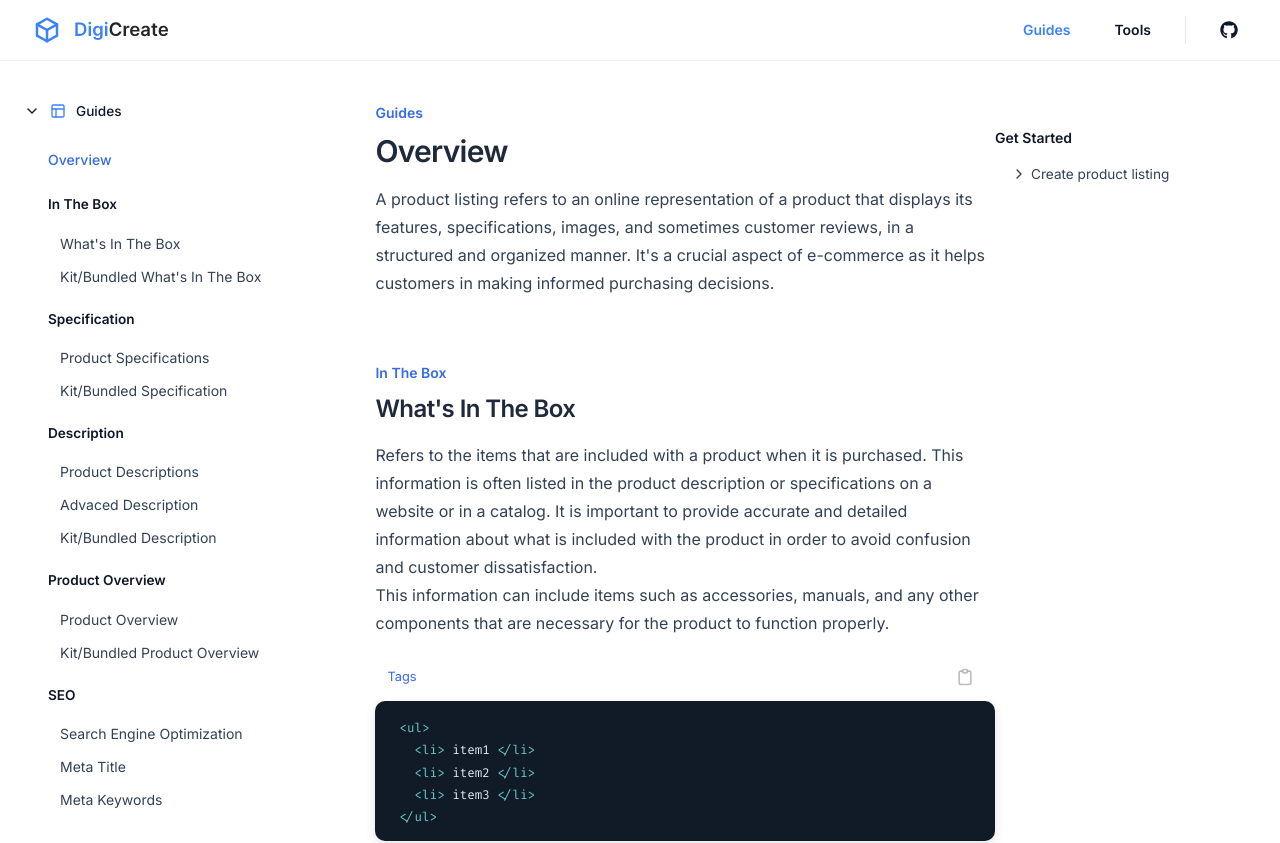
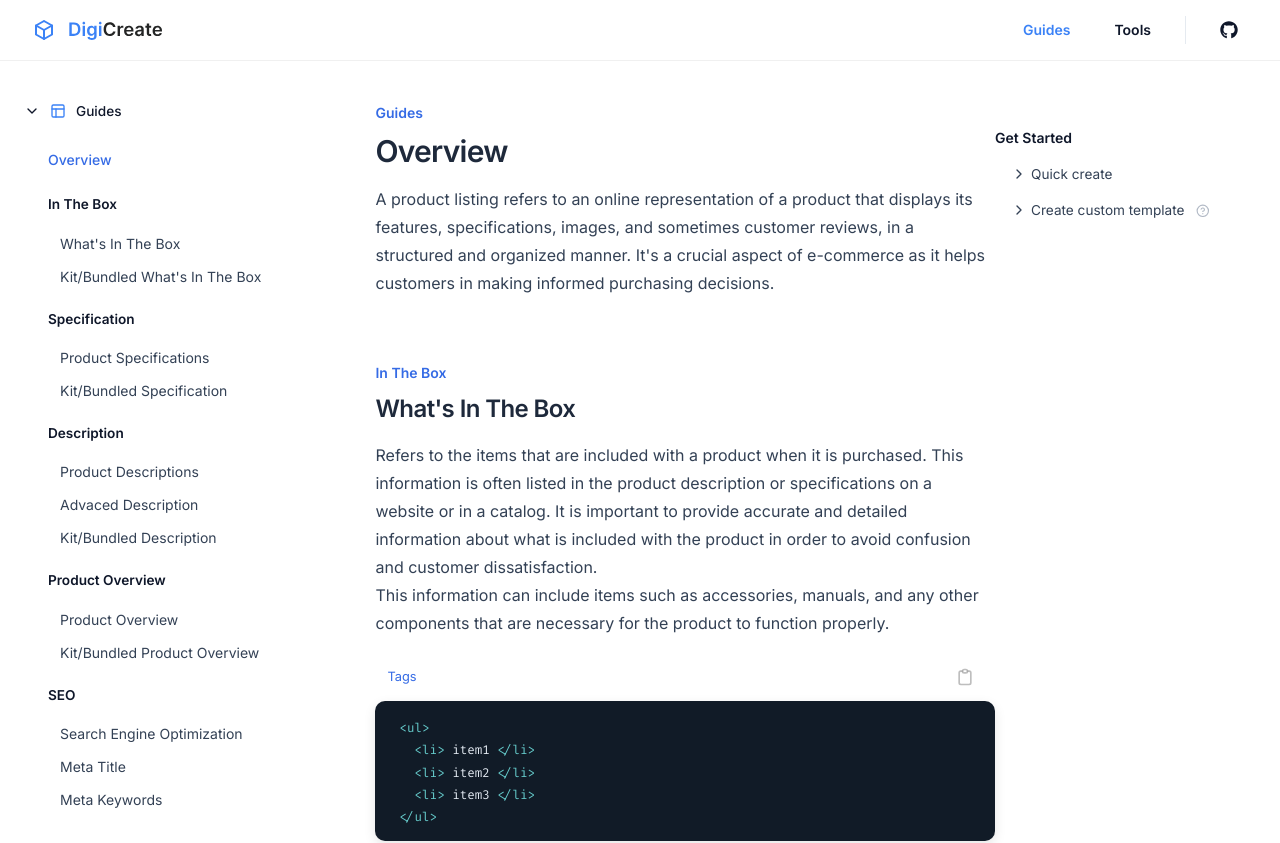
Before and after one commit to rogelcristobal/digiDirect-vite, a React (Vite) app: page /product-listing/documentation in a window 1280 px wide. Shown: the top 843 px of the page. Built offline with nearby package versions, Linux system fonts and the light colour scheme.

Commit message:
some change

```diff
--- a/src/components/Documentation.jsx
+++ b/src/components/Documentation.jsx
@@ -3,7 +3,7 @@ import { useContext } from "react";
 import DocsContext from "../context/DocsContext";
 import Section from "./Section";
 import { Link } from "react-router-dom";
-import { FiChevronRight } from "react-icons/fi";
+import { FiChevronRight,FiHelpCircle } from "react-icons/fi";
 const Documentation = () => {
   const { state } = useContext(DocsContext);
 
@@ -69,7 +69,15 @@ const Documentation = () => {
               className=" py-1 text-[0.85rem] font-[400] hover:text-[#356be5] text-slate-700 flex items-center justify-between gap-1"
             >
               <FiChevronRight className="text-[1rem] 0 " />
-              Create product listing
+                Quick create
+            </Link>
+            <Link
+              to=""
+              className=" py-1 text-[0.85rem] font-[400] hover:text-[#356be5] text-slate-700 flex items-center justify-between gap-1"
+            >
+              <FiChevronRight className="text-[1rem] 0 " />
+              Create custom template
+              <FiHelpCircle className="text-slate-500/50 ml-2"/>
             </Link>
           </div>
         </nav>
--- a/src/components/Login.jsx
+++ b/src/components/Login.jsx
@@ -6,7 +6,7 @@ import {
 } from "firebase/auth";
 import { useNavigate } from "react-router-dom";
 import { auth, googleProvider } from "../firebase/firebase";
-import { async } from "@firebase/util";
+import {TbBox} from 'react-icons/tb'
 const Login = () => {
   const navigate = useNavigate();
   const [loginInput, setLoginInput] = useState({
@@ -68,11 +68,13 @@ const Login = () => {
       <div className="w-[33rem] box-border h-full   bg-white shadow-xl  px-[3rem]">
         <div className="  h-full w-full flex flex-col items-start pt-6 justify-between box-border">
           <div className="box-border font-plus text-[16px] tracking-tight  font-bold">
-            <span className="text-[#356be5]">digi</span>Create
+            <span className=" text-3xl">
+              <TbBox />
+            </span>
           </div>
           <form
             onSubmit={(e) => handleLogin(e)}
-            className="w-full mb-8  h-fit px-2  py-6 flex flex-col items-center  justify-start box-border "
+            className="w-full mb-20  h-fit px-2  py-6 flex flex-col items-center  justify-start box-border "
           >
             <div className="mb-6 flex flex-col items-start justify-center w-full">
               <span className="text-[1.75rem] w-full font-[700] tracking-tight font-plus  text-slate-800 mb-2">
--- a/src/components/Navbar.jsx
+++ b/src/components/Navbar.jsx
@@ -2,7 +2,6 @@ import React from "react";
 import { Link } from "react-router-dom";
 import { FaGithub } from "react-icons/fa";
 import { TbBox } from "react-icons/tb";
-import Frame1 from "../svg/Frame1.png";
 
 const Navbar = () => {
   return (
@@ -11,7 +10,7 @@ const Navbar = () => {
       <div className="h-fit   mx-auto items-center w-full justify-between  box-border flex lg:px-8">
         <div className="font-inter font-[600] text-lg">
           <span className="flex w-fit  items-center gap-3 justify-center">
-            <TbBox className="text-blue-500 text-3xl" />
+            <TbBox className="text-blue-500 text-2xl" />
             {/* <img src={Frame1} alt=""  className="h-7"/> */}
             <svg
               className="h-6"
```
